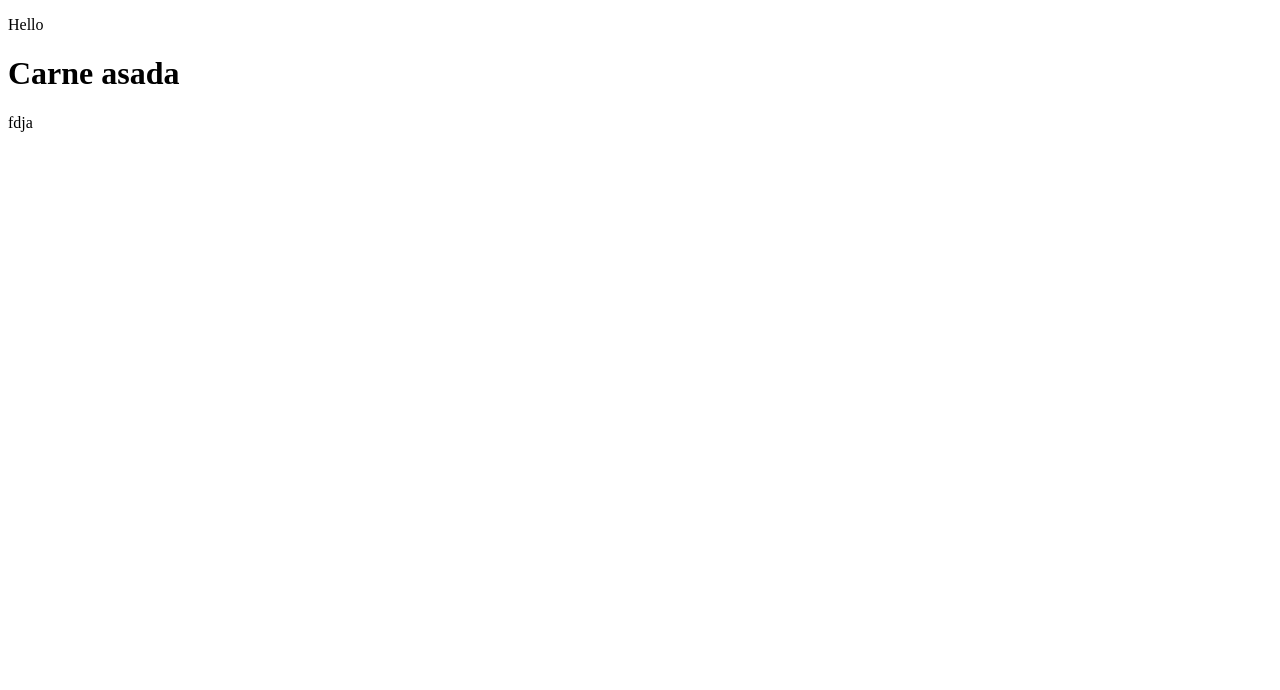
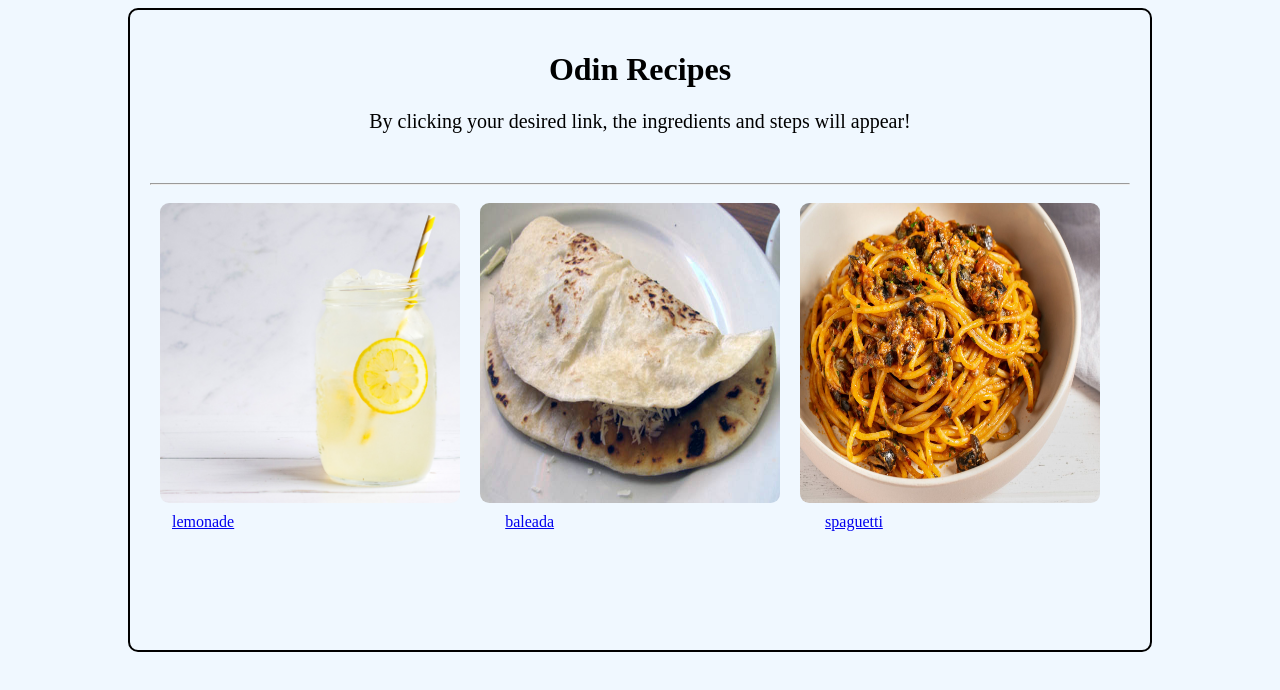
Before and after one commit to ari3lchau/Odin-Recipe-Project, a plain HTML site: page index.html in a window 1280 px wide. Drawn offline with Linux system fonts and the light colour scheme.

Commit message:
changes of recipes

```diff
--- /dev/null
+++ b/index.css
@@ -0,0 +1,37 @@
+body{
+    background-color:aliceblue;
+}
+h1{
+    text-align: center;
+}
+#container{
+    margin-left: auto;
+    margin-right: auto;
+    width: 980px;
+    height: 600px;
+    padding: 20px;
+    border: 2px solid black;
+    border-radius: 10px;
+}
+img{
+    border-radius: 6%;
+}
+
+#image_container img{
+    float: left;
+    padding-left: 20px;
+    padding: 10px;
+}
+
+
+figcaption{
+    display: inline;
+    margin-right: 25%;
+    margin-left: 22px;
+    text-align: center;
+}
+p{
+    text-align: center;
+    font-size: 20px;
+    margin-bottom: 50px;
+}
--- a/index.html
+++ b/index.html
@@ -4,11 +4,25 @@
     <meta charset="UTF-8">
     <meta http-equiv="X-UA-Compatible" content="IE=edge">
     <meta name="viewport" content="width=device-width, initial-scale=1.0">
-    <title>Odin Recipe</title>
+    <link rel="stylesheet" href="index.css">
+    <title>Recipes</title>
 </head>
 <body>
-    <p>Hello</p>
-    <h1>Carne asada</h1>
-    <p>fdja</p>
+    <div id="container">
+        <h1>Odin Recipes</h1>
+        <p>By clicking your desired link, the ingredients and steps will appear!</p>
+        <hr>
+        <div id="image_container">
+            <img id="images" src="./images/lemonade.jpg" alt="lemonade photo" width="300" height="300" title=" lemonade">
+            <img id="images" src="./images/Baleada.jpg" alt="baleada photo" width="300" height="300" title="baleada">
+            <img id="images" src="./images/spaguetti.jpg" alt="spaguetti photo" width="300" height="300" title="spaguetti">
+        </div>
+        <figcaption><a href="./recipes/lemonade.html">lemonade</a></figcaption>
+        <figcaption><a href="./recipes/baleada.html">baleada</a></figcaption>
+        <figcaption><a href="./recipes/spaguetti.html">spaguetti</a></figcaption>
+
+
+    </div>
+
 </body>
 </html>
--- /dev/null
+++ b/recipes/baleada.css
@@ -0,0 +1,22 @@
+body{
+    background-color:antiquewhite;
+}
+#container{
+    margin-left: auto;
+    margin-right: auto;
+    width: 980px;
+}
+h1{
+    text-align: center;
+    margin-bottom: 30px;
+}
+img{
+    border-radius: 15%;
+    float: left;
+    padding: 10px;
+    padding-top: 20px;
+    margin-right: 70px;
+}
+h2{
+    text-align: center;
+}
--- /dev/null
+++ b/recipes/lemonade.css
@@ -0,0 +1,22 @@
+body{
+    background-color:antiquewhite;
+}
+#container{
+    margin-left: auto;
+    margin-right: auto;
+    width: 980px;
+}
+h1{
+    text-align: center;
+    margin-bottom: 30px;
+}
+img{
+    border-radius: 15%;
+    float: left;
+    padding: 10px;
+    padding-top: 20px;
+    margin-right: 70px;
+}
+h2{
+    text-align: center;
+}
--- /dev/null
+++ b/recipes/spaguetti.css
@@ -0,0 +1,22 @@
+body{
+    background-color:antiquewhite;
+}
+#container{
+    margin-left: auto;
+    margin-right: auto;
+    width: 980px;
+}
+h1{
+    text-align: center;
+    margin-bottom: 30px;
+}
+img{
+    border-radius: 15%;
+    float: left;
+    padding: 10px;
+    padding-top: 20px;
+    margin-right: 70px;
+}
+h2{
+    text-align: center;
+}
```
Also changed, not shown: recipes/baleada.html (added, +36 -0 lines), recipes/lemonade.html (added, +34 -0 lines), recipes/spaguetti.html (added, +38 -0 lines), images/Baleada.jpg (added), images/lemonade.jpg (added), images/spaguetti.jpg (added).
